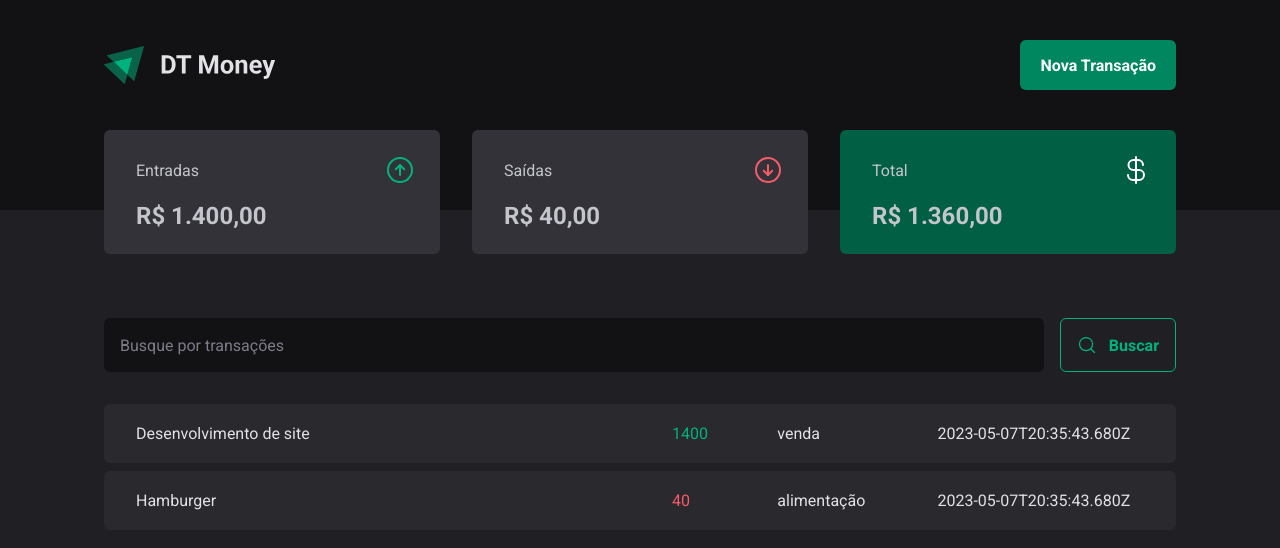
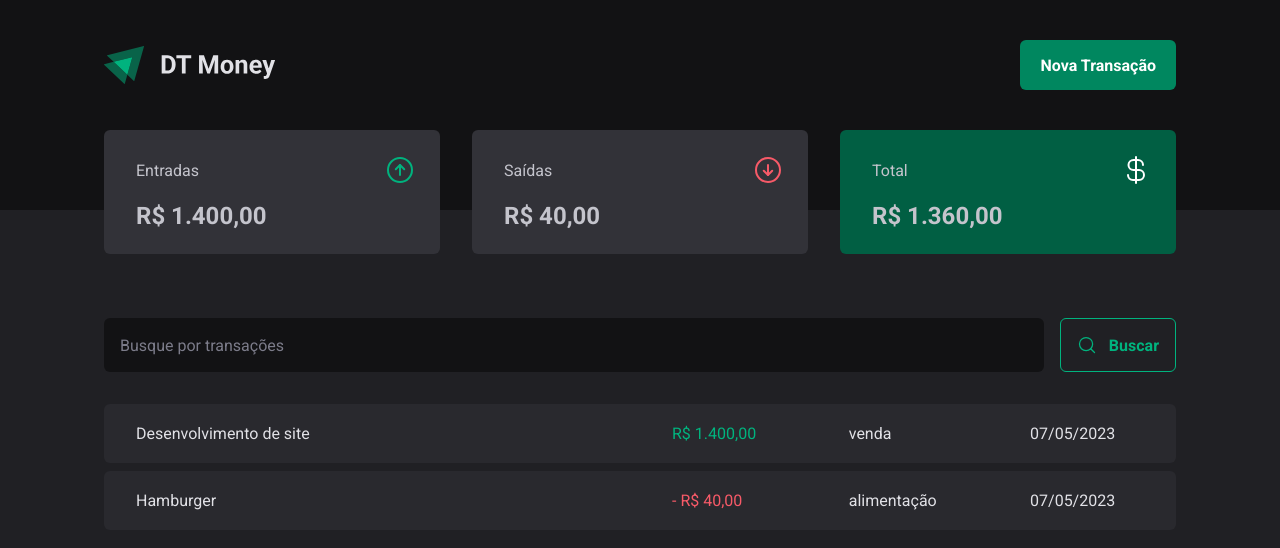
Before and after one commit to rlucasmd/03-dtmoney, a React (Vite) app: page / in a window 1280 px wide. Shown: the top 548 px of the page. Built offline with nearby package versions, Linux system fonts and the light colour scheme; data requests are answered from the project's data file.

Commit message:
add: useSummary hook

```diff
--- a/src/components/Summary/index.tsx
+++ b/src/components/Summary/index.tsx
@@ -4,23 +4,11 @@ import { SummaryCard, SummaryContainer } from "./styles";
 import { ArrowCircleDown, ArrowCircleUp, CurrencyDollar } from "phosphor-react";
 import { useTransaction } from "../../hooks/useTransaction";
 import { formatMoney } from "../../utils/formatter";
+import { useSummary } from "../../contexts/useSummary";
 
 function Summary(){
   const { colors } = useTheme();
-  const { transactions } = useTransaction();
-
-  const summary = transactions.reduce((accumulator, {type, price}) => {
-    if(type === "income"){
-      accumulator["income"] += price;
-      accumulator["total"] += price;
-    }
-    if(type === "outcome"){
-      accumulator["outcome"] += price;
-      accumulator["total"] -= price;
-    }
-    return accumulator;
-  }, {income: 0, outcome: 0, total: 0});
-
+  const { summary } = useSummary();
   return (
     <SummaryContainer>
       <SummaryCard>
--- /dev/null
+++ b/src/contexts/useSummary.ts
@@ -0,0 +1,19 @@
+import { useTransaction } from "../hooks/useTransaction";
+
+function useSummary(){
+  const { transactions } = useTransaction();
+  const summary = transactions.reduce((accumulator, {type, price}) => {
+    if(type === "income"){
+      accumulator["income"] += price;
+      accumulator["total"] += price;
+    }
+    if(type === "outcome"){
+      accumulator["outcome"] += price;
+      accumulator["total"] -= price;
+    }
+    return accumulator;
+  }, {income: 0, outcome: 0, total: 0});
+  return { summary };
+}
+
+export { useSummary };
--- a/src/pages/Transaction/index.tsx
+++ b/src/pages/Transaction/index.tsx
@@ -1,14 +1,13 @@
 import { Header } from "../../components/Header";
 import { Summary } from "../../components/Summary";
 import { useTransaction } from "../../hooks/useTransaction";
+import { formatDate, formatMoney } from "../../utils/formatter";
 import { SearchForm } from "./components/SearchForm";
 import {
   PriceHighlight,
   TransactionsContainer,
   TransactionsTable
 } from "./styles";
-
-
 
 function Transactions(){
 
@@ -29,11 +28,12 @@ function Transactions(){
                     <td>{transaction.description}</td>
                     <td>
                       <PriceHighlight variant={transaction.type}>
-                        {transaction.price}
+                        {transaction.type === "outcome" && "- "}
+                        {formatMoney.format(transaction.price)}
                       </PriceHighlight>
                     </td>
                     <td>{transaction.category}</td>
-                    <td>{transaction.createdAt}</td>
+                    <td>{formatDate.format(new Date(transaction.createdAt))}</td>
                   </tr>
                 )
               )
```
